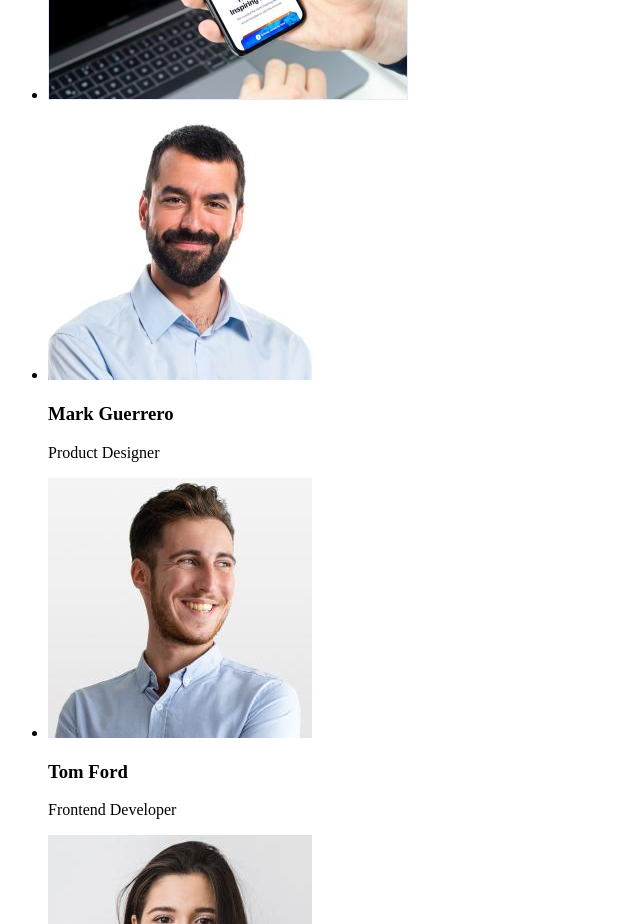
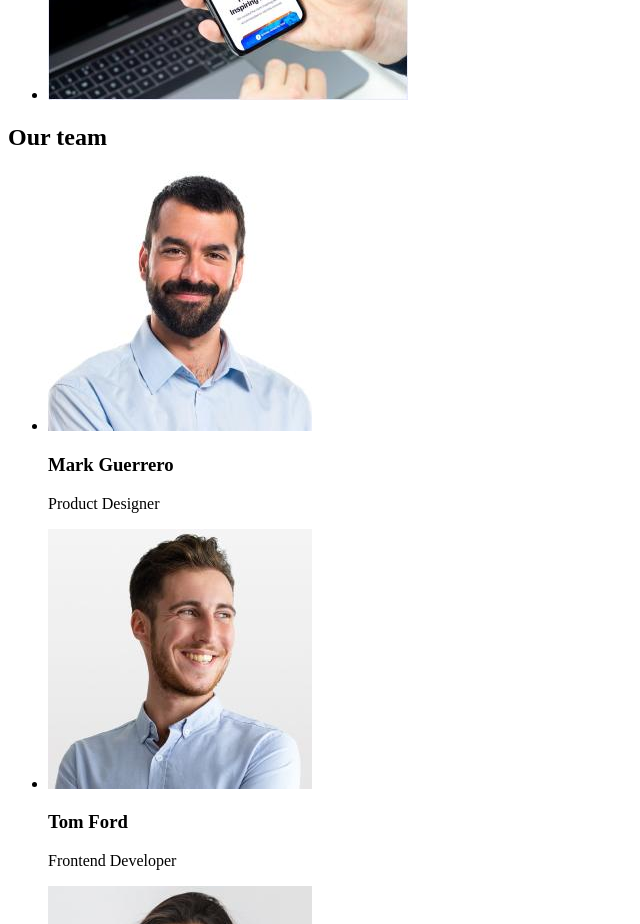
Before and after one commit to Alsidryid/Tutorial, a plain HTML site: page index.html in a window 1280 px wide. Shown: the part 1420-2344 px from the top of the page, without its empty margins (0-640 px from the left). Drawn offline with Linux system fonts and the light colour scheme.

Commit message:
Update index.html

```diff
--- a/index.html
+++ b/index.html
@@ -59,7 +59,7 @@
     </section>
 <!-- Our team-->
     <section>
-
+        <h2>Our team</h2>
         <ul>
             <li>
                 <img src="./images/impl1.jpg" alt="man">
```
